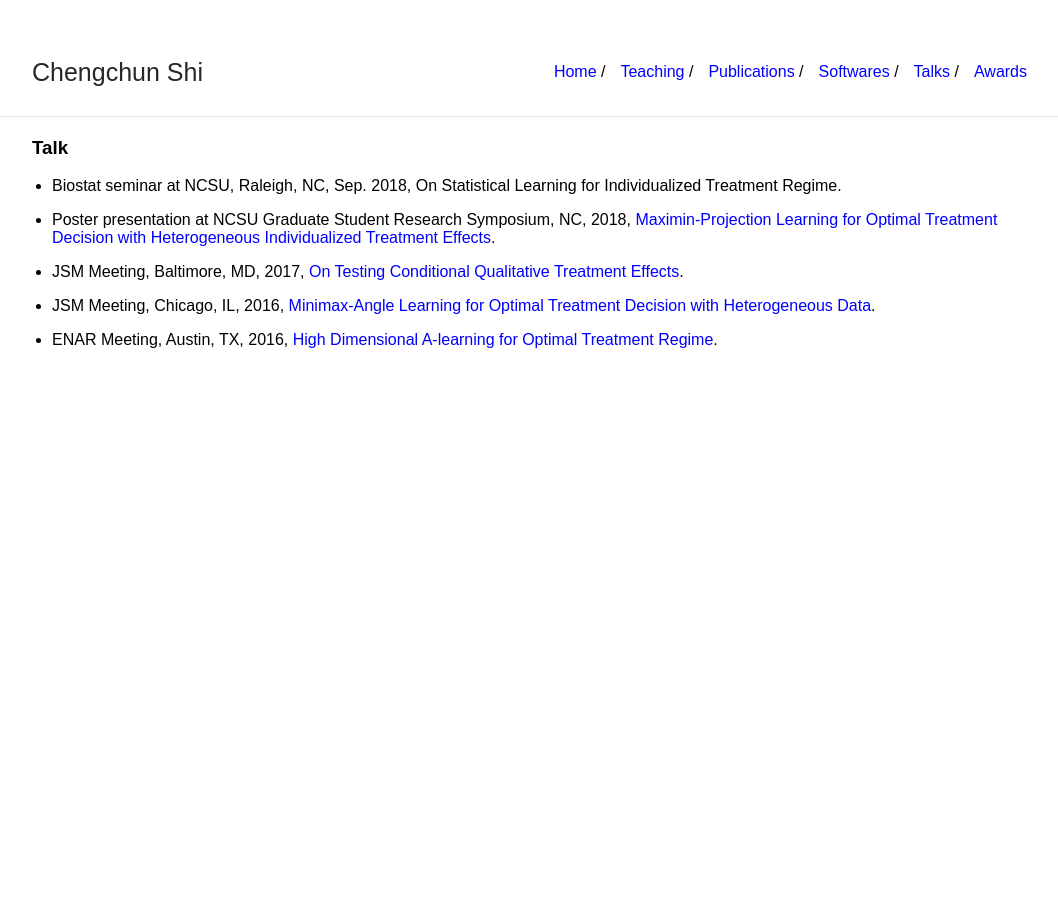
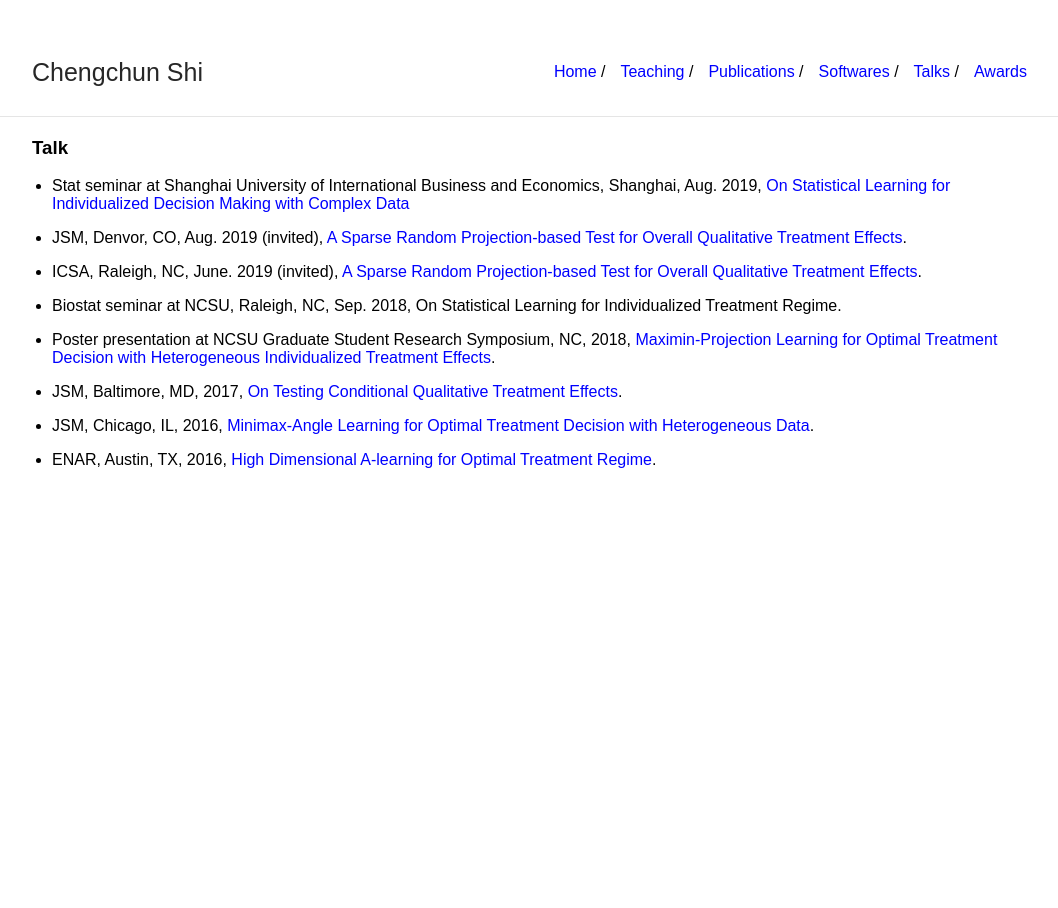
Before and after one commit to callmespring/callmespring.github.io, a Jekyll site: the page built from talk.md, in a window 1280 px wide. Shown: the whole page, without its empty margins (108-1166 px from the left). Built offline with Jekyll 4.4.1, drawn with Linux system fonts in a browser that asks for light colours.

Commit message:
Add files via upload

```diff
--- a/talk.md
+++ b/talk.md
@@ -5,13 +5,20 @@ title: Talk
 
 ### Talk
 
+* Stat seminar at Shanghai University of International Business and Economics, Shanghai, Aug. 2019, [On Statistical Learning for Individualized Decision
+Making with Complex Data](./slides/slides22.pdf)
+
+* JSM, Denvor, CO, Aug. 2019 (invited), [A Sparse Random Projection-based Test for Overall Qualitative Treatment Effects](./slides/OQTEv1.pdf).
+
+* ICSA, Raleigh, NC, June. 2019 (invited), [A Sparse Random Projection-based Test for Overall Qualitative Treatment Effects](./slides/OQTEv1.pdf).
+
 * Biostat seminar at NCSU, Raleigh, NC, Sep. 2018, On Statistical Learning for Individualized Treatment Regime.
 
 * Poster presentation at NCSU Graduate Student Research Symposium, NC, 2018, [Maximin-Projection Learning for Optimal Treatment Decision with Heterogeneous
 Individualized Treatment Effects](./slides/NCSU2018.pdf).
 
-* JSM Meeting, Baltimore, MD, 2017, [On Testing Conditional Qualitative Treatment Effects](./slides/JSM2017.pdf).
+* JSM, Baltimore, MD, 2017, [On Testing Conditional Qualitative Treatment Effects](./slides/JSM2017.pdf).
 
-* JSM Meeting, Chicago, IL, 2016, [Minimax-Angle Learning for Optimal Treatment Decision with Heterogeneous Data](./slides/JSM2016.pdf).
+* JSM, Chicago, IL, 2016, [Minimax-Angle Learning for Optimal Treatment Decision with Heterogeneous Data](./slides/JSM2016.pdf).
 
-* ENAR Meeting, Austin, TX, 2016, [High Dimensional A-learning for Optimal Treatment Regime](./slides/ENAR2016spring.pdf).
+* ENAR, Austin, TX, 2016, [High Dimensional A-learning for Optimal Treatment Regime](./slides/ENAR2016spring.pdf).
```
